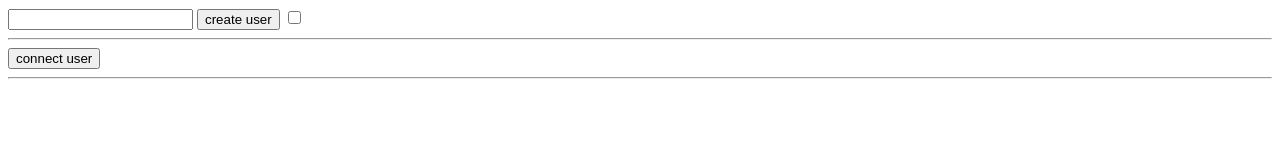
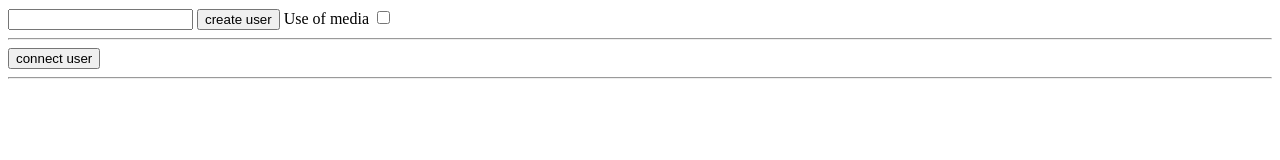
Before and after one commit to dgschel/P2P-PeerJS, a website built with Vite: page index.html in a window 1280 px wide. Built offline with nearby package versions, Linux system fonts and the light colour scheme.

Commit message:
add label to checkbox

```diff
--- a/index.html
+++ b/index.html
@@ -9,6 +9,7 @@
 <body>
   <input type="text" name="user-id" id="user-id">
   <button id="create-user-peer">create user</button>
+  <label for="ownMedia">Use of media</label>
   <input type="checkbox" name="ownMedia" id="ownMedia">
   <hr />
   <button id="connect-user-peer">connect user</button>
```
